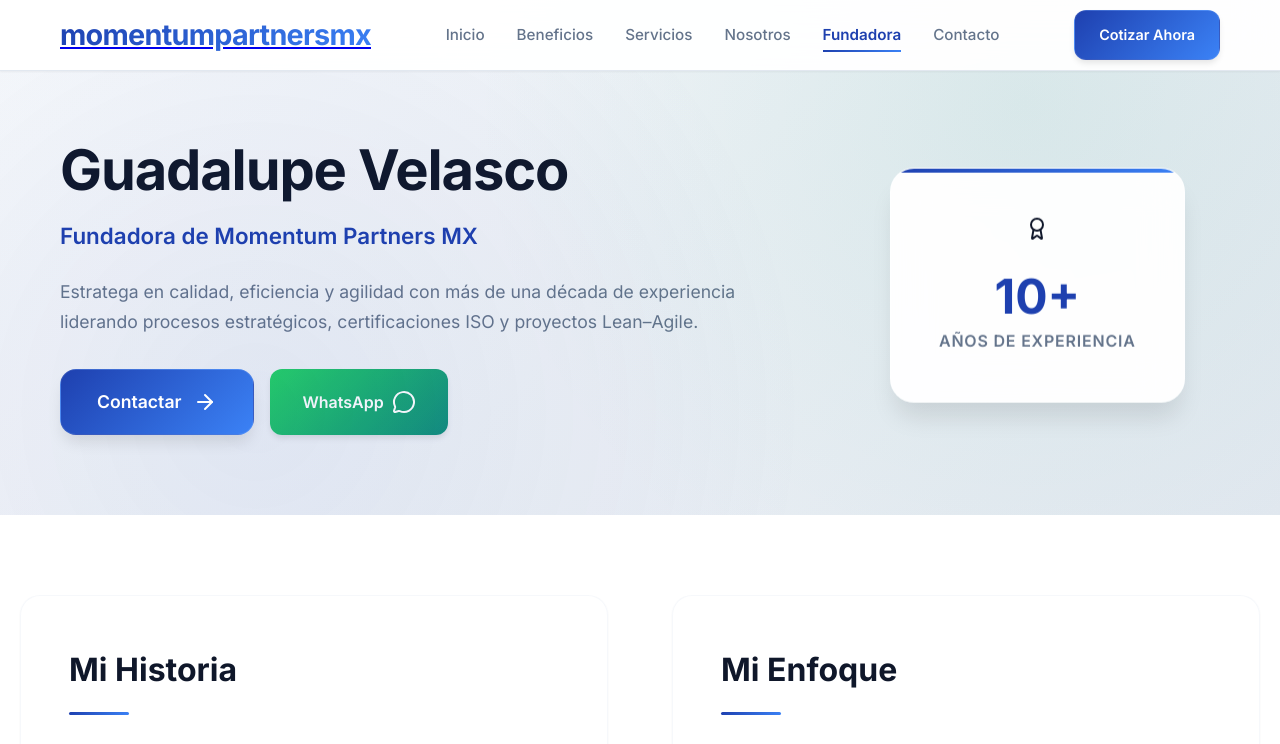
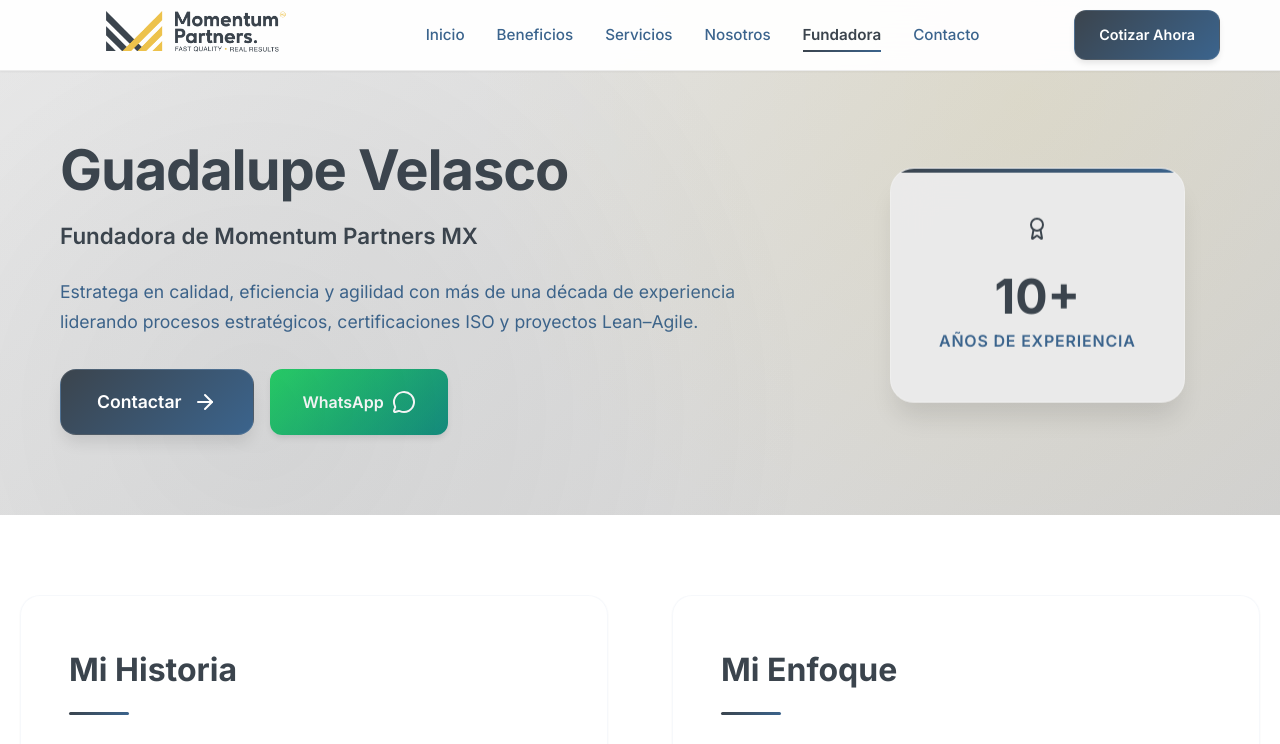
Before and after one commit to rodrigonx98/Momentum-Partners-MX, a website: page fundadora.html in a window 1280 px wide. Shown: the top 744 px of the page. Drawn offline with nearby package versions, Linux system fonts and the light colour scheme.

Commit message:
Logos update

```diff
--- a/fundadora-styles.css
+++ b/fundadora-styles.css
@@ -7,24 +7,24 @@
 }
 
 :root {
-    --primary-color: #1e40af;
-    --primary-light: #3b82f6;
-    --secondary-color: #059669;
-    --accent-color: #f59e0b;
-    --text-primary: #0f172a;
-    --text-secondary: #64748b;
-    --text-muted: #94a3b8;
+    --primary-color: #3b444d;
+    --primary-light: #3b648d;
+    --secondary-color: #e2b900;
+    --accent-color: #e2b900;
+    --text-primary: #3b444d;
+    --text-secondary: #3b648d;
+    --text-muted: #ebebeb;
     --bg-primary: #ffffff;
-    --bg-secondary: #f8fafc;
-    --bg-accent: #f1f5f9;
-    --border-color: #e2e8f0;
+    --bg-secondary: #ebebeb;
+    --bg-accent: #ebebeb;
+    --border-color: #ebebeb;
     --shadow-sm: 0 1px 2px 0 rgba(0, 0, 0, 0.05);
     --shadow-md: 0 4px 6px -1px rgba(0, 0, 0, 0.1);
     --shadow-lg: 0 10px 15px -3px rgba(0, 0, 0, 0.1);
     --shadow-xl: 0 20px 25px -5px rgba(0, 0, 0, 0.1);
-    --gradient-primary: linear-gradient(135deg, #1e40af 0%, #3b82f6 100%);
-    --gradient-secondary: linear-gradient(135deg, #059669 0%, #10b981 100%);
-    --gradient-accent: linear-gradient(135deg, #efefef 0%, #fbbf24 100%);
+    --gradient-primary: linear-gradient(135deg, #3b444d 0%, #3b648d 100%);
+    --gradient-secondary: linear-gradient(135deg, #e2b900 0%, #d4a500 100%);
+    --gradient-accent: linear-gradient(135deg, #e2b900 0%, #d4a500 100%);
 }
 
 html {
@@ -72,18 +72,13 @@ section[id] {
     height: 70px;
 }
 
-.nav-logo h2 {
-    font-size: 1.8rem;
-    font-weight: 700;
-    background: var(--gradient-primary);
-    -webkit-background-clip: text;
-    -webkit-text-fill-color: transparent;
-    background-clip: text;
-    letter-spacing: -0.025em;
+.nav-logo .logo-img {
+    height: 90px;
+    width: auto;
     transition: all 0.3s ease;
 }
 
-.nav-logo h2:hover {
+.nav-logo .logo-img:hover {
     transform: scale(1.05);
 }
 
@@ -156,7 +151,7 @@ section[id] {
 /* Hero Section */
 .founder-hero {
     padding: 140px 0 80px;
-    background: linear-gradient(135deg, #f8fafc 0%, #e2e8f0 100%);
+    background: linear-gradient(135deg, #ebebeb 0%, #d1d1d1 100%);
     position: relative;
     overflow: hidden;
 }
@@ -169,8 +164,8 @@ section[id] {
     right: 0;
     bottom: 0;
     background:
-        radial-gradient(circle at 20% 80%, rgba(30, 64, 175, 0.08) 0%, transparent 50%),
-        radial-gradient(circle at 80% 20%, rgba(5, 150, 105, 0.08) 0%, transparent 50%);
+        radial-gradient(circle at 20% 80%, rgba(59, 68, 77, 0.08) 0%, transparent 50%),
+        radial-gradient(circle at 80% 20%, rgba(226, 185, 0, 0.08) 0%, transparent 50%);
     pointer-events: none;
 }
 
@@ -220,7 +215,7 @@ section[id] {
 }
 
 .founder-badge {
-    background: rgba(255, 255, 255, 0.95);
+    background: rgba(235, 235, 235, 0.95);
     backdrop-filter: blur(20px);
     -webkit-backdrop-filter: blur(20px);
     border-radius: 24px;
@@ -250,7 +245,7 @@ section[id] {
 .badge-icon i {
     width: 4rem;
     height: 4rem;
-    color: var(--primary-color);
+    color: #3b444d;
 }
 
 .badge-content {
@@ -401,7 +396,7 @@ section[id] {
 .principle-icon {
     width: 2.5rem;
     height: 2.5rem;
-    background: var(--gradient-primary);
+    background: #ebebeb;
     border-radius: 12px;
     display: flex;
     align-items: center;
@@ -414,7 +409,7 @@ section[id] {
 .principle-icon i {
     width: 1.2rem;
     height: 1.2rem;
-    color: white;
+    color: #3b444d;
 }
 
 .approach-item h4,
@@ -454,7 +449,7 @@ section[id] {
 .result-icon {
     width: 1.5rem;
     height: 1.5rem;
-    background: var(--gradient-secondary);
+    background: #ebebeb;
     border-radius: 50%;
     display: flex;
     align-items: center;
@@ -466,7 +461,7 @@ section[id] {
 .result-icon i {
     width: 0.8rem;
     height: 0.8rem;
-    color: white;
+    color: #3b444d;
 }
 
 .result-item p {
@@ -491,7 +486,7 @@ section[id] {
 .promise-icon {
     width: 3rem;
     height: 3rem;
-    background: var(--gradient-primary);
+    background: #ebebeb;
     border-radius: 50%;
     display: flex;
     align-items: center;
@@ -502,7 +497,7 @@ section[id] {
 .promise-icon i {
     width: 1.5rem;
     height: 1.5rem;
-    color: white;
+    color: #3b444d;
 }
 
 .promise-text p {
@@ -641,7 +636,7 @@ section[id] {
 
 /* Footer */
 .footer {
-    background: linear-gradient(135deg, #0f172a 0%, #1e293b 100%);
+    background: linear-gradient(135deg, #3b444d 0%, #3b648d 100%);
     color: white;
     padding: 60px 0 30px;
     position: relative;
@@ -656,8 +651,8 @@ section[id] {
     right: 0;
     bottom: 0;
     background:
-        radial-gradient(circle at 20% 20%, rgba(30, 64, 175, 0.1) 0%, transparent 50%),
-        radial-gradient(circle at 80% 80%, rgba(5, 150, 105, 0.1) 0%, transparent 50%);
+        radial-gradient(circle at 20% 20%, rgba(59, 68, 77, 0.1) 0%, transparent 50%),
+        radial-gradient(circle at 80% 80%, rgba(226, 185, 0, 0.1) 0%, transparent 50%);
     pointer-events: none;
 }
 
@@ -720,6 +715,19 @@ section[id] {
 .footer-section a:hover {
     color: white;
     transform: translateX(4px);
+}
+
+.footer-logo {
+    height: 55px;
+    width: auto;
+    margin-bottom: 1.5rem;
+    filter: brightness(0) invert(1);
+    transition: all 0.3s ease;
+}
+
+.footer-logo:hover {
+    transform: scale(1.05);
+    filter: brightness(0) invert(1) drop-shadow(0 0 10px rgba(226, 185, 0, 0.3));
 }
 
 .footer-bottom {
@@ -869,8 +877,8 @@ section[id] {
         justify-content: space-between;
     }
 
-    .nav-logo h2 {
-        font-size: 1.5rem;
+    .nav-logo .logo-img {
+        height: 50px;
     }
 
     .nav-cta {
--- a/fundadora.html
+++ b/fundadora.html
@@ -18,7 +18,7 @@
             <div class="nav-container">
                 <div class="nav-logo">
                     <a href="index.html">
-                        <h2>momentumpartnersmx</h2>
+                        <img src="images/logo1.png" alt="momentumpartnersmx" class="logo-img">
                     </a>
                 </div>
                 <ul class="nav-menu">
@@ -365,7 +365,7 @@
     <footer class="footer">
         <div class="footer-content">
                 <div class="footer-section">
-                    <h3>momentumpartnersmx</h3>
+                    <img src="images/logogris.png" alt="momentumpartnersmx" class="footer-logo">
                     <p>Transformando negocios con soluciones estratégicas innovadoras.</p>
                 </div>
                 <div class="footer-section">
--- a/hero-colors.css
+++ b/hero-colors.css
@@ -1,30 +1,30 @@
 /* CSS específico para colores del hero-title */
 body .hero .hero-container .hero-content .hero-title .word-calidad {
-    color: #D1B551 !important;
+    color: #3b648d !important;
     background: none !important;
     -webkit-background-clip: unset !important;
     background-clip: unset !important;
-    -webkit-text-fill-color: #D1B551 !important;
+    -webkit-text-fill-color: #3b648d !important;
     text-shadow: none !important;
     font-weight: inherit !important;
 }
 
 body .hero .hero-container .hero-content .hero-title .word-eficiencia {
-    color: #495669 !important;
+    color: #3b444d !important;
     background: none !important;
     -webkit-background-clip: unset !important;
     background-clip: unset !important;
-    -webkit-text-fill-color: #495669 !important;
+    -webkit-text-fill-color: #3b444d !important;
     text-shadow: none !important;
     font-weight: inherit !important;
 }
 
 body .hero .hero-container .hero-content .hero-title .word-agilidad {
-    color: #808080 !important;
+    color: #3b648d !important;
     background: none !important;
     -webkit-background-clip: unset !important;
     background-clip: unset !important;
-    -webkit-text-fill-color: #808080 !important;
+    -webkit-text-fill-color: #3b648d !important;
     text-shadow: none !important;
     font-weight: inherit !important;
 }
--- a/landing-styles.css
+++ b/landing-styles.css
@@ -6,24 +6,24 @@
 }
 
 :root {
-    --primary-color: #202731;
-    --primary-light: #495669;
-    --secondary-color: #D1B551;
-    --accent-color: #D1B551;
-    --text-primary: #202731;
-    --text-secondary: #495669;
-    --text-muted: #E1E1DC;
+    --primary-color: #3b444d;
+    --primary-light: #3b648d;
+    --secondary-color: #e2b900;
+    --accent-color: #e2b900;
+    --text-primary: #3b444d;
+    --text-secondary: #3b648d;
+    --text-muted: #ebebeb;
     --bg-primary: #ffffff;
-    --bg-secondary: #E1E1DC;
-    --bg-accent: #E1E1DC;
-    --border-color: #E1E1DC;
+    --bg-secondary: #ebebeb;
+    --bg-accent: #ebebeb;
+    --border-color: #ebebeb;
     --shadow-sm: 0 1px 2px 0 rgba(0, 0, 0, 0.05);
     --shadow-md: 0 4px 6px -1px rgba(0, 0, 0, 0.1);
     --shadow-lg: 0 10px 15px -3px rgba(0, 0, 0, 0.1);
     --shadow-xl: 0 20px 25px -5px rgba(0, 0, 0, 0.1);
-    --gradient-primary: linear-gradient(135deg, #202731 0%, #495669 100%);
-    --gradient-secondary: linear-gradient(135deg, #D1B551 0%, #B8A047 100%);
-    --gradient-accent: linear-gradient(135deg, #D1B551 0%, #B8A047 100%);
+    --gradient-primary: linear-gradient(135deg, #3b444d 0%, #3b648d 100%);
+    --gradient-secondary: linear-gradient(135deg, #e2b900 0%, #d4a500 100%);
+    --gradient-accent: linear-gradient(135deg, #e2b900 0%, #d4a500 100%);
 }
 
 html {
@@ -98,6 +98,16 @@ section[id] {
     transform: scale(1.05);
 }
 
+.nav-logo .logo-img {
+    height: 90px;
+    width: auto;
+    transition: all 0.3s ease;
+}
+
+.nav-logo:hover .logo-img {
+    transform: scale(1.05);
+}
+
 .nav-menu {
     display: flex;
     list-style: none;
@@ -347,6 +357,36 @@ section[id] {
     transform: translateX(4px);
 }
 
+/* Hero Logo */
+.hero-logo {
+    text-align: center;
+    margin-bottom: 2rem;
+    animation: fadeInDown 1s ease-out;
+}
+
+.hero-logo-img {
+    height: 260px;
+    width: auto;
+    filter: drop-shadow(0 8px 16px rgba(0, 0, 0, 0.1));
+    transition: all 0.3s ease;
+}
+
+.hero-logo-img:hover {
+    transform: scale(1.05);
+    filter: drop-shadow(0 12px 24px rgba(0, 0, 0, 0.15));
+}
+
+@keyframes fadeInDown {
+    from {
+        opacity: 0;
+        transform: translateY(-30px);
+    }
+    to {
+        opacity: 1;
+        transform: translateY(0);
+    }
+}
+
 /* Hero Graphics */
 .hero-graphic {
     position: relative;
@@ -405,19 +445,33 @@ section[id] {
     display: flex;
     align-items: center;
     justify-content: center;
+    background: #ebebeb;
+    border-radius: 12px;
+    width: 3rem;
+    height: 3rem;
 }
 
 .card-icon i {
     width: 2rem;
     height: 2rem;
-    color: yellow;
+    color: #3b444d;
+}
+
+.floating-card .card-icon {
+    background: #ebebeb;
+    border-radius: 12px;
+    width: 3rem;
+    height: 3rem;
+    display: flex;
+    align-items: center;
+    justify-content: center;
 }
 
 .floating-card .card-icon svg {
     width: 2rem;
     height: 2rem;
-    color: #D1B551;
-    fill: #D1B551;
+    color: #3b444d;
+    fill: #3b444d;
 }
 
 .card-text {
@@ -466,7 +520,7 @@ section[id] {
 /* Benefits Section */
 .benefits {
     padding: 80px 0;
-    background: linear-gradient(135deg, #E1E1DC 0%, #495669 100%);
+    background: linear-gradient(135deg, #ebebeb 0%, #d1d1d1 100%);
     position: relative;
     overflow: hidden;
 }
@@ -590,12 +644,16 @@ section[id] {
     display: flex;
     align-items: center;
     justify-content: center;
+    background: #ebebeb;
+    border-radius: 50%;
+    width: 4rem;
+    height: 4rem;
 }
 
 .benefit-icon i {
     width: 3.5rem;
     height: 3.5rem;
-    color: var(--primary-color);
+    color: #3b444d;
 }
 
 .benefit-card:hover .benefit-icon {
@@ -760,12 +818,16 @@ section[id] {
     display: flex;
     align-items: center;
     justify-content: center;
+    background: #ebebeb;
+    border-radius: 50%;
+    width: 4rem;
+    height: 4rem;
 }
 
 .service-icon i {
     width: 3.5rem;
     height: 3.5rem;
-    color: var(--primary-color);
+    color: #3b444d;
 }
 
 .service-card:hover .service-icon {
@@ -1071,7 +1133,7 @@ section[id] {
 .benefit-item .benefit-icon {
     width: 3rem;
     height: 3rem;
-    background: var(--gradient-primary);
+    background: #ebebeb;
     border-radius: 12px;
     display: flex;
     align-items: center;
@@ -1082,14 +1144,14 @@ section[id] {
 .benefit-item .benefit-icon i {
     width: 1.5rem;
     height: 1.5rem;
-    color: #D1B551;
+    color: #3b444d;
 }
 
 .benefit-item .benefit-icon svg {
     width: 1.5rem;
     height: 1.5rem;
-    color: #D1B551;
-    fill: #D1B551;
+    color: #3b444d;
+    fill: #3b444d;
 }
 
 .benefit-content h4 {
@@ -1129,7 +1191,7 @@ section[id] {
 }
 
 .btn-whatsapp {
-    background: linear-gradient(135deg, #D1B551 0%, #B8A047 100%);
+    background: linear-gradient(135deg, #25d366 0%, #128c7e 100%);
     color: white;
     padding: 12px 24px;
     border-radius: 12px;
@@ -1412,7 +1474,7 @@ section[id] {
 .badge-icon i {
     width: 3rem;
     height: 3rem;
-    color: var(--primary-color);
+    color: #3b444d;
 }
 
 .badge-text {
@@ -1541,7 +1603,7 @@ section[id] {
 .badge-icon i {
     width: 4rem;
     height: 4rem;
-    color: var(--primary-color);
+    color: #3b444d;
 }
 
 .badge-content {
@@ -1998,7 +2060,7 @@ section[id] {
     font-size: 2rem;
     width: 60px;
     height: 60px;
-    background: white;
+    background: #ebebeb;
     border-radius: 12px;
     display: flex;
     align-items: center;
@@ -2009,7 +2071,7 @@ section[id] {
 .contact-icon i {
     width: 1.5rem;
     height: 1.5rem;
-    color: var(--primary-color);
+    color: #3b444d;
 }
 
 .contact-details h3 {
@@ -2024,7 +2086,7 @@ section[id] {
 
 .whatsapp-link {
     display: inline-block;
-    background: linear-gradient(135deg, #D1B551 0%, #B8A047 100%);
+    background: linear-gradient(135deg, #25d366 0%, #128c7e 100%);
     color: white;
     text-decoration: none;
     padding: 0.75rem 1.5rem;
@@ -2032,12 +2094,12 @@ section[id] {
     font-weight: 600;
     margin-top: 0.5rem;
     transition: all 0.3s ease;
-    box-shadow: 0 4px 12px rgba(209, 181, 81, 0.3);
+    box-shadow: 0 4px 12px rgba(226, 185, 0, 0.3);
 }
 
 .whatsapp-link:hover {
     transform: translateY(-2px);
-    box-shadow: 0 8px 20px rgba(209, 181, 81, 0.4);
+    box-shadow: 0 8px 20px rgba(226, 185, 0, 0.4);
 }
 
 
@@ -2135,6 +2197,19 @@ section[id] {
 
 .footer-section a:hover::after {
     width: 100%;
+}
+
+.footer-logo {
+    height: 55px;
+    width: auto;
+    margin-bottom: 1.5rem;
+    filter: brightness(0) invert(1);
+    transition: all 0.3s ease;
+}
+
+.footer-logo:hover {
+    transform: scale(1.05);
+    filter: brightness(0) invert(1) drop-shadow(0 0 10px rgba(226, 185, 0, 0.3));
 }
 
 .footer-bottom {
@@ -2311,8 +2386,8 @@ section[id] {
         justify-content: space-between;
     }
 
-    .nav-logo h2 {
-        font-size: 1.5rem;
+    .nav-logo .logo-img {
+        height: 50px;
     }
 
     .nav-cta {
@@ -2484,6 +2559,10 @@ section[id] {
         font-size: 2.2rem;
     }
 
+    .hero-logo-img {
+        height: 80px;
+    }
+
     .floating-card {
         position: relative;
         margin: 1rem;
@@ -2518,8 +2597,8 @@ section[id] {
         padding: 0 0.75rem;
     }
 
-    .nav-logo h2 {
-        font-size: 1.3rem;
+    .nav-logo .logo-img {
+        height: 45px;
     }
 
     .nav-cta .btn-primary {
@@ -2537,6 +2616,10 @@ section[id] {
 
     .hero-description {
         font-size: 1rem;
+    }
+
+    .hero-logo-img {
+        height: 60px;
     }
 
     .btn-primary,
@@ -2594,8 +2677,8 @@ section[id] {
         padding: 0 0.5rem;
     }
 
-    .nav-logo h2 {
-        font-size: 1.2rem;
+    .nav-logo .logo-img {
+        height: 40px;
     }
 
     .nav-cta .btn-primary {
@@ -4084,31 +4167,31 @@ section[id] {
 
 
 body .hero .hero-container .hero-content .hero-title .word-calidad {
-    color: #D1B551 !important;
+    color: #3b648d !important;
     background: none !important;
     -webkit-background-clip: unset !important;
     background-clip: unset !important;
-    -webkit-text-fill-color: #D1B551 !important;
+    -webkit-text-fill-color: #3b648d !important;
     text-shadow: none !important;
     font-weight: inherit !important;
 }
 
 body .hero .hero-container .hero-content .hero-title .word-eficiencia {
-    color: #202731 !important;
+    color: #3b444d !important;
     background: none !important;
     -webkit-background-clip: unset !important;
     background-clip: unset !important;
-    -webkit-text-fill-color: #202731 !important;
+    -webkit-text-fill-color: #3b444d !important;
     text-shadow: none !important;
     font-weight: inherit !important;
 }
 
 body .hero .hero-container .hero-content .hero-title .word-agilidad {
-    color: #495669 !important;
+    color: #3b648d !important;
     background: none !important;
     -webkit-background-clip: unset !important;
     background-clip: unset !important;
-    -webkit-text-fill-color: #495669 !important;
+    -webkit-text-fill-color: #3b648d !important;
     text-shadow: none !important;
     font-weight: inherit !important;
 }
--- a/styles.css
+++ b/styles.css
@@ -6,24 +6,24 @@
 }
 
 :root {
-    --primary-color: #202731;
-    --primary-light: #495669;
-    --secondary-color: #D1B551;
-    --accent-color: #D1B551;
-    --text-primary: #202731;
-    --text-secondary: #495669;
-    --text-muted: #E1E1DC;
+    --primary-color: #3b444d;
+    --primary-light: #3b648d;
+    --secondary-color: #e2b900;
+    --accent-color: #e2b900;
+    --text-primary: #3b444d;
+    --text-secondary: #3b648d;
+    --text-muted: #ebebeb;
     --bg-primary: #ffffff;
-    --bg-secondary: #E1E1DC;
-    --bg-accent: #E1E1DC;
-    --border-color: #E1E1DC;
+    --bg-secondary: #ebebeb;
+    --bg-accent: #ebebeb;
+    --border-color: #ebebeb;
     --shadow-sm: 0 1px 2px 0 rgba(0, 0, 0, 0.05);
     --shadow-md: 0 4px 6px -1px rgba(0, 0, 0, 0.1);
     --shadow-lg: 0 10px 15px -3px rgba(0, 0, 0, 0.1);
     --shadow-xl: 0 20px 25px -5px rgba(0, 0, 0, 0.1);
-    --gradient-primary: linear-gradient(135deg, #202731 0%, #495669 100%);
-    --gradient-secondary: linear-gradient(135deg, #D1B551 0%, #B8A047 100%);
-    --gradient-accent: linear-gradient(135deg, #D1B551 0%, #B8A047 100%);
+    --gradient-primary: linear-gradient(135deg, #3b444d 0%, #3b648d 100%);
+    --gradient-secondary: linear-gradient(135deg, #e2b900 0%, #d4a500 100%);
+    --gradient-accent: linear-gradient(135deg, #e2b900 0%, #d4a500 100%);
 }
 
 body {
@@ -44,7 +44,7 @@ body {
     backdrop-filter: blur(20px);
     -webkit-backdrop-filter: blur(20px);
     border-bottom: 1px solid var(--border-color);
-    padding: 1.5rem 0;
+    padding: 0;
     position: sticky;
     top: 0;
     z-index: 1000;
@@ -55,10 +55,11 @@ body {
 .header-content {
     max-width: 1200px;
     margin: 0 auto;
-    padding: 0 2rem;
+    padding: 0 20px;
     display: flex;
     justify-content: space-between;
     align-items: center;
+    height: 70px;
 }
 
 .logo {
@@ -74,6 +75,16 @@ body {
 }
 
 .logo:hover {
+    transform: scale(1.05);
+}
+
+.logo-img {
+    height: 90px;
+    width: auto;
+    transition: all 0.3s ease;
+}
+
+.logo:hover .logo-img {
     transform: scale(1.05);
 }
 
@@ -215,8 +226,8 @@ body {
     right: 0;
     bottom: 0;
     background:
-        radial-gradient(circle at 20% 20%, rgba(32, 39, 49, 0.03) 0%, transparent 50%),
-        radial-gradient(circle at 80% 80%, rgba(209, 181, 81, 0.03) 0%, transparent 50%);
+        radial-gradient(circle at 20% 20%, rgba(59, 68, 77, 0.03) 0%, transparent 50%),
+        radial-gradient(circle at 80% 80%, rgba(226, 185, 0, 0.03) 0%, transparent 50%);
     pointer-events: none;
     z-index: -1;
 }
@@ -348,8 +359,8 @@ body {
 }
 
 .checklist-item.selected .checkbox {
-    background: linear-gradient(135deg, #495669 0%, #202731 100%);
-    border-color: #495669;
+    background: linear-gradient(135deg, #3b648d 0%, #3b444d 100%);
+    border-color: #3b648d;
 }
 
 .checklist-item.selected .checkbox::after {
@@ -401,13 +412,13 @@ body {
     display: inline-block;
     padding: 0.5rem 1rem;
     border-radius: 12px;
-    background-color: rgba(209, 181, 81, 0.1);
-    border: 1px solid rgba(209, 181, 81, 0.2);
+    background-color: rgba(226, 185, 0, 0.1);
+    border: 1px solid rgba(226, 185, 0, 0.2);
 }
 
 /* Total Section */
 .total-section {
-    background: rgba(225, 225, 220, 0.8);
+    background: rgba(235, 235, 235, 0.8);
     backdrop-filter: blur(20px);
     -webkit-backdrop-filter: blur(20px);
     border-radius: 20px;
@@ -487,7 +498,7 @@ body {
 }
 
 .whatsapp-btn {
-    background: linear-gradient(135deg, #D1B551 0%, #B8A047 100%);
+    background: linear-gradient(135deg, #25d366 0%, #128c7e 100%);
     color: white;
     border: none;
     padding: 1.5rem 3rem;
@@ -535,8 +546,11 @@ body {
     transform: translateY(-1px);
 }
 
-.whatsapp-icon {
-    font-size: 1.5rem;
+.whatsapp-btn i {
+    width: 1.5rem;
+    height: 1.5rem;
+    color: white;
+    margin-right: 0.5rem;
 }
 
 .btn-text {
@@ -644,8 +658,8 @@ body {
         align-items: center;
     }
 
-    .logo {
-        font-size: 1.5rem;
+    .logo-img {
+        height: 50px;
     }
 }
 
```
Also changed, not shown: cotizacion.html (+10 -3 lines), index.html (+5 -2 lines), images/logo1.png (added), images/logoAmarillo.png (added), images/logo_momentum_Mesa de trabajo 1 copia.png (added), images/logogris.png (added).
